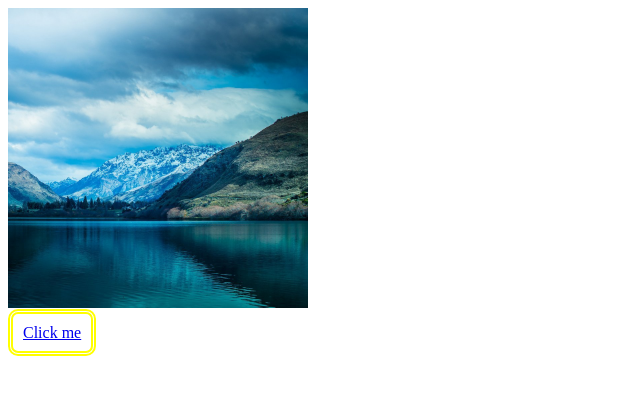
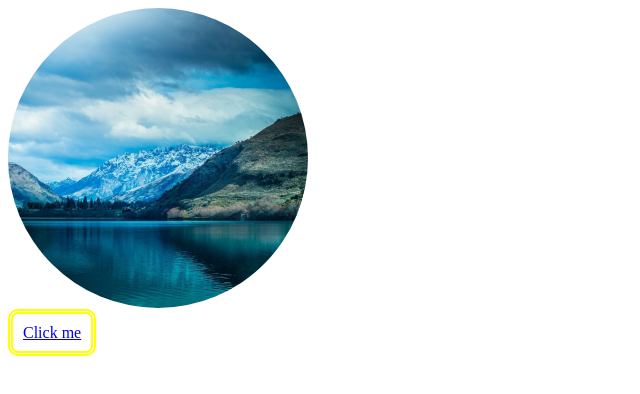
Before and after one commit to seemingadmiral/Web, a plain HTML site: page LAB2/z89/index.html in a window 1280 px wide. Shown: the whole page, without its empty margins (0-640 px from the left). Drawn offline with Linux system fonts and the light colour scheme.

Commit message:
Update 8.css

```diff
--- a/LAB2/z89/css/8.css
+++ b/LAB2/z89/css/8.css
@@ -1,13 +1,13 @@
 .image-container {
 	width: 300px;
 	height: 300px;
-	border-radius: 100%;
 }
 
 .image-container img {
 	width: 100%;
 	height: 100%;
 	object-fit: cover;
+	border-radius: 100%
 }
 
 a {
```
